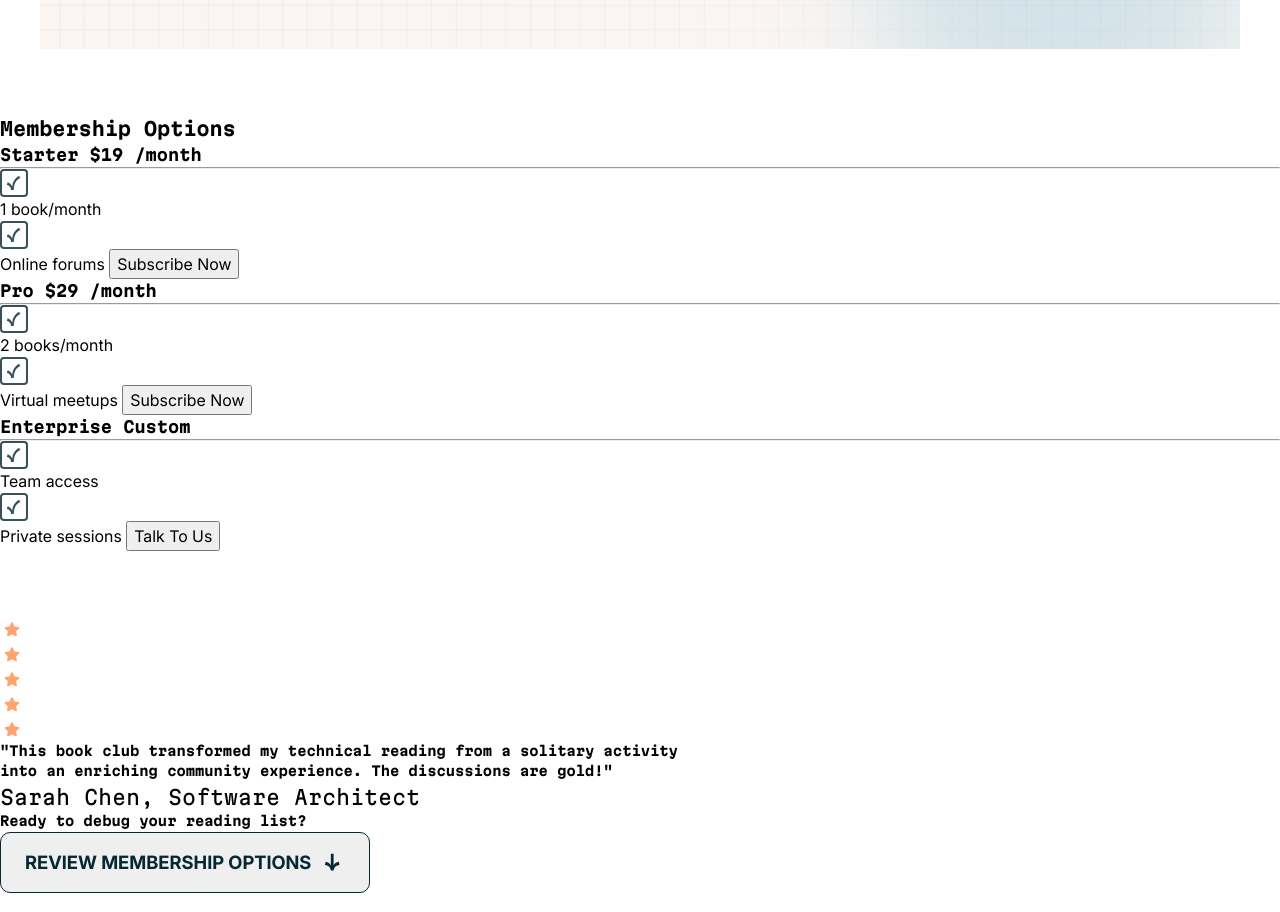
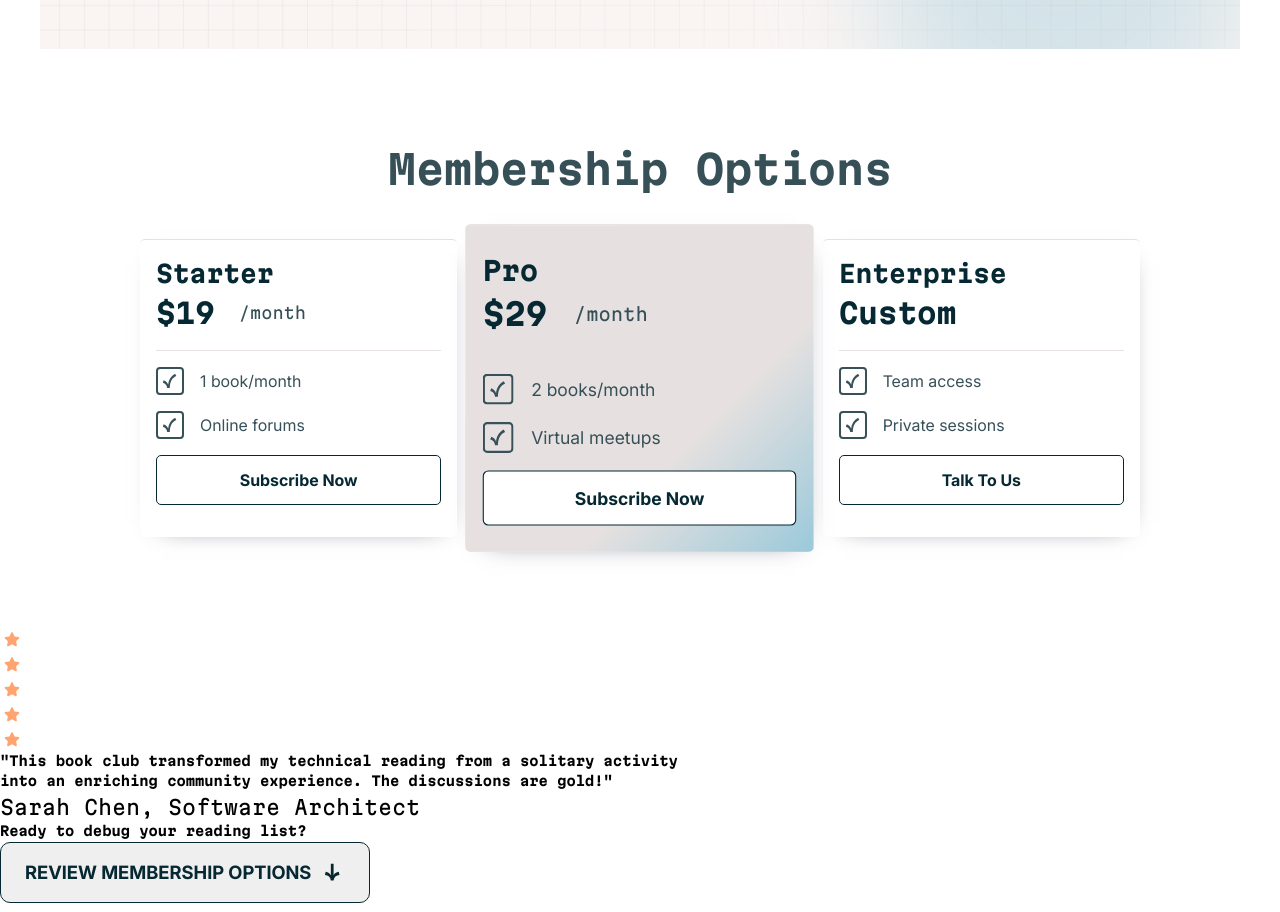
Before and after one commit to Silkiercomet/definitive-tech-book-club, a website: page index.html in a window 1280 px wide. Shown: the part 2531-3443 px from the top of the page. Drawn offline with Linux system fonts and the light colour scheme; a web font is replaced by a local one.

Commit message:
Enhance membership section layout and styles in index.html and style.css; add membership options styling

```diff
--- a/index.html
+++ b/index.html
@@ -171,12 +171,12 @@
         </ol>
       </section>
 
-      <main>
+      <main class="membership">
         <h3>Membership Options</h3>
-        <ul>
-          <li>
+        <ul class="membership_options">
+          <li class="membership_options_tier">
             <h4>
-              Starter <span><strong>$19</strong> /month</span>
+              Starter <span><strong>$19</strong>/month</span>
             </h4>
             <hr />
             <span
@@ -189,7 +189,7 @@
             >
             <button>Subscribe Now</button>
           </li>
-          <li>
+          <li class="membership_options_tier">
             <h4>
               Pro <span><strong>$29</strong> /month</span>
             </h4>
@@ -204,8 +204,8 @@
             >
             <button>Subscribe Now</button>
           </li>
-          <li>
-            <h4>Enterprise <span>Custom</span></h4>
+          <li class="membership_options_tier">
+            <h4>Enterprise <span><strong>Custom</strong></span></h4>
             <hr />
             <span
               ><img src="assets/media/icons/icon-check.svg" /> Team access</span
--- a/style.css
+++ b/style.css
@@ -369,3 +369,95 @@ nav {
 }
 
 /* journey */
+
+/* memberships */
+
+.membership{
+  display: flex;
+  flex-direction: column;
+  justify-content: center;
+  align-items: center;
+  max-width: 1000px;
+  width: 100%;
+  margin-inline: auto;
+  padding-block: 1.5rem;
+  gap: 2.5rem;
+  h3{
+    font-size: 2.5rem;
+    color: var(--midsummer-night);
+  }
+}
+.membership_options{
+  display: grid;
+  min-width: 100%;
+  grid-template-columns: repeat(auto-fit, minmax(300px, 1fr));
+  grid-template-rows: 1fr;
+  gap: 1.5rem;
+  list-style: none;
+  li{
+    padding-left: 0;
+    border-top: 1px solid var(--bridal-veil);
+    display: flex;
+    flex-direction: column;
+    gap: 1rem;
+    padding: 1rem;
+    -webkit-box-shadow: 3px 6px 24px -19px rgba(66, 68, 90, 1);
+    -moz-box-shadow: 3px 6px 24px -19px rgba(66, 68, 90, 1);
+    box-shadow: 3px 6px 24px -19px rgba(66, 68, 90, 1);
+    border-radius: 5px;
+  }
+  li:nth-child(2){
+    scale: 1.1;
+    background: var(--card-gradient);
+    padding-block: 1.5rem;
+  }
+}
+.membership_options_tier{
+  h4{
+    font-size: 1.5rem;
+    color: var(--stellar-explorer);
+    display: flex;
+    flex-direction: column;
+    span{
+      display: flex;
+      align-items: center;
+      font-size: 1rem;
+      font-weight: 400;
+      strong{
+        font-size: 1.75rem;
+        color: var(--stellar-explorer);
+        padding-right: 0.5rem;
+      }
+    }
+
+  }
+  hr{
+    border: none;
+    height: 1px;
+    background-color: var(--bridal-veil);
+  }
+  span{
+    font-size: 1rem;
+    color: var(--midsummer-night);
+    display: flex;
+    gap: 1rem;
+    align-items: center;
+  }
+  button{
+    padding: 0.75rem 1.5rem;
+    font-size: 1rem;
+    font-weight: bold;
+    color: var(--stellar-explorer);
+    border: 1px solid var(--stellar-explorer);
+    background-color: var(--blanc);
+    border-radius: 5px;
+    cursor: pointer;
+    transition: 300ms ease-in-out;
+  }
+  button:hover{
+    background-color: var(--salmon);
+    color: var(--blanc);
+    border: none;
+  }
+}
+/* memberships */
```
Also changed, not shown: package.json (added, +20 -0 lines).
